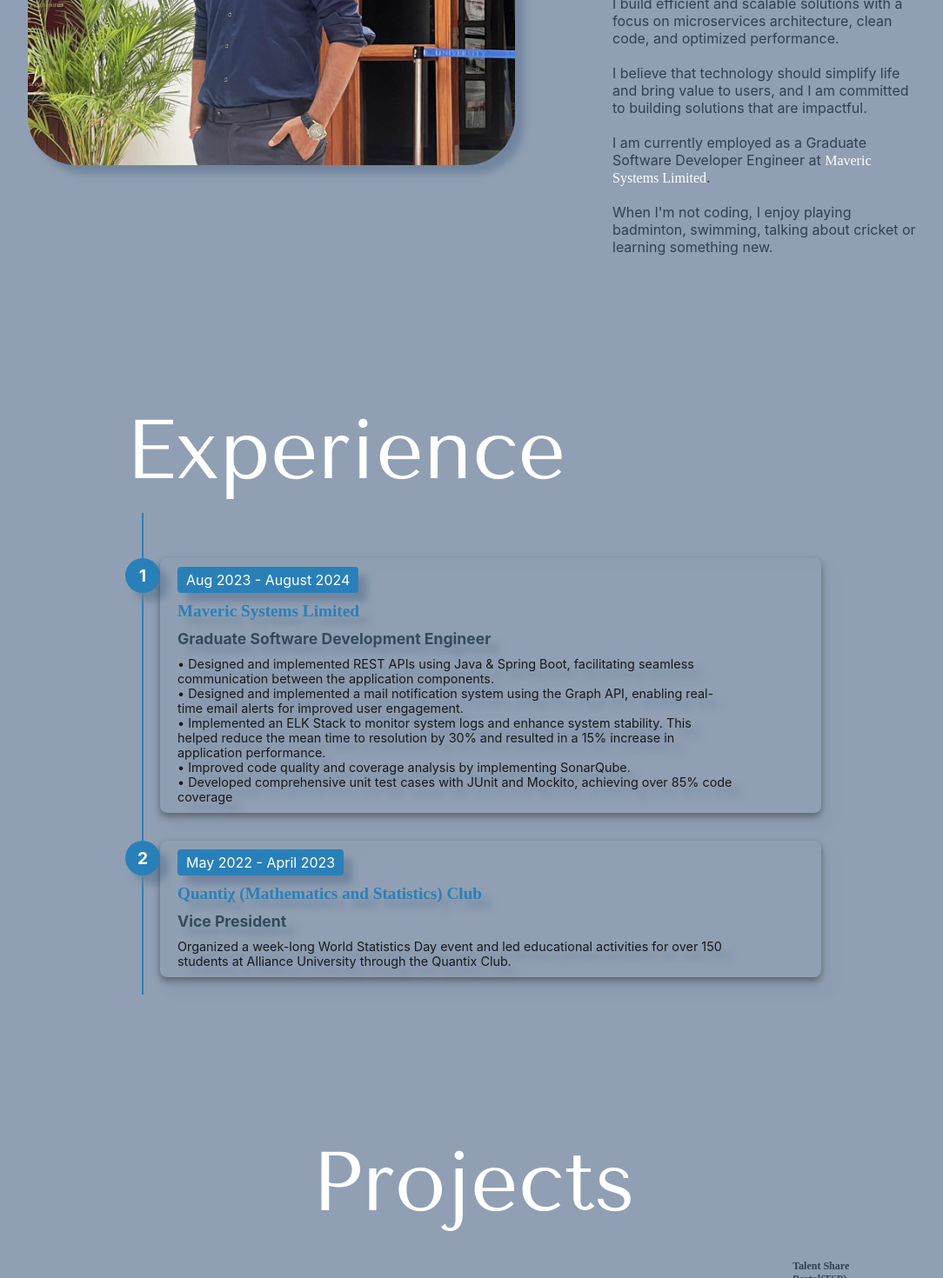
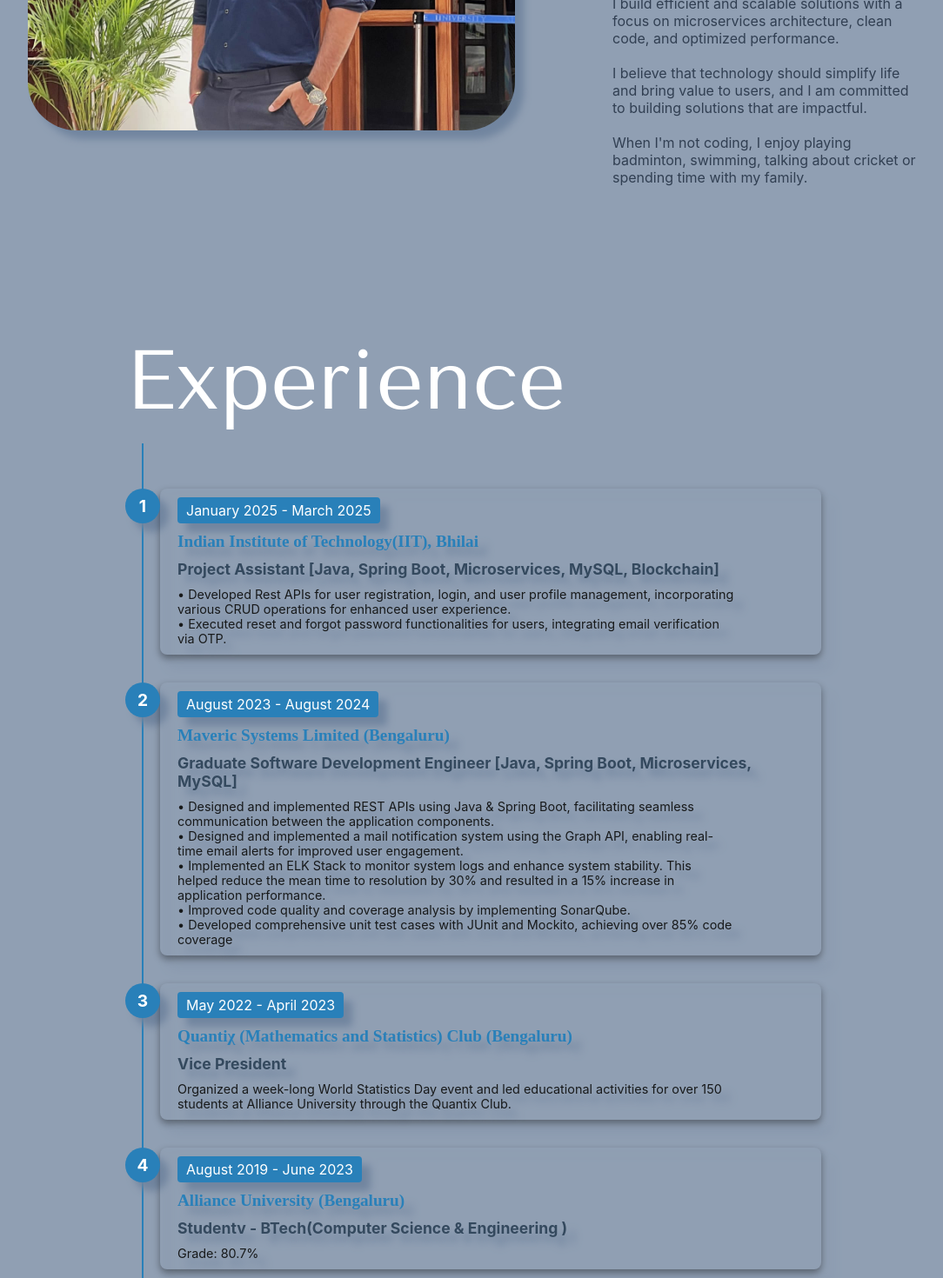
Before and after one commit to rahul2011421/rahul2011421.github.io, a React (Create React App) app: page / in a window 1280 px wide. Shown: the part 1330-2800 px from the top of the page at 87% size, without its empty margins (152-1236 px from the left). Built offline with nearby package versions, Linux system fonts and the light colour scheme; a web font is replaced by a local one.

Commit message:
updated experience section

```diff
--- a/src/App.js
+++ b/src/App.js
@@ -93,7 +93,7 @@ function App() {
           <section>
             <p id='intro-sent'>Hi, my name is</p>
             <h1>Rahul Yadav.</h1>
-            <p id='intro-p'>Hey, hii I’m a Software Developer with a strong passion for backend development. I find joy in bridging the gap between creativity and technology, turning innovative ideas into powerful software solutions. Thanks for visiting!!</p>
+            <p id='intro-p'>Hey, I’m a Software Developer with a strong passion for backend development. I find joy in bridging the gap between creativity and technology, turning innovative ideas into powerful software solutions. Thanks for visiting!!</p>
 
 
             <a class="status" href={res} target="_blank">
@@ -101,7 +101,7 @@ function App() {
             <div class="status__light__ring"></div>
             <div class="status__light__led"></div>
             </div>
-            <div class="status__message">Seeking new opportunities to apply my fullstack skills!</div>
+            <div class="status__message">Seeking new opportunities to apply my skills!</div>
             </a>
 
 
@@ -130,11 +130,11 @@ function App() {
               <br/>
               I believe that technology should simplify life and bring value to users, and I am committed to building solutions that are impactful.
               <br/>
+              {/* <br/>
+              I am currently employed as a Graduate Software Developer Engineer at <a class="underline-link" href="https://maveric-systems.com/" target="_blank">Maveric Systems Limited</a>.
+              <br/> */}
               <br/>
-              I am currently employed as a Graduate Software Developer Engineer at <a class="underline-link" href="https://maveric-systems.com/" target="_blank">Maveric Systems Limited</a>.
-              <br/>
-              <br/>
-              When I'm not coding, I enjoy playing badminton, swimming, talking about cricket or learning something new.
+              When I'm not coding, I enjoy playing badminton, swimming, talking about cricket or spending time with my family.
             </p>
           </section>
         </div>
@@ -146,14 +146,30 @@ function App() {
     <section id="exp-container">
         <h2>Experience</h2>
         <ul class="timeline">
-            <li class="timeline-item">
+        <li class="timeline-item">
                 <div class="timeline-icon">1</div>
                 <div class="timeline-content">
-                    <div class="job__time">Aug 2023 - August 2024</div>
+                    <div class="job__time">January 2025 - March 2025</div>
                     <div class="job__company">
-                        <a href="https://maveric-systems.com" target="_blank" rel="noopener noreferrer">Maveric Systems Limited</a>
+                        <a href="https://www.linkedin.com/school/iit-bhilai/" target="_blank" rel="noopener noreferrer">Indian Institute of Technology(IIT), Bhilai </a>
                     </div>
-                    <div class="job__position">Graduate Software Development Engineer</div>
+                    <div class="job__position">Project Assistant [Java, Spring Boot, Microservices, MySQL, Blockchain]</div>
+                    <div class="job__details">
+                        <p>• Developed Rest APIs for user registration, login, and user profile management, incorporating various CRUD operations
+                        for enhanced user experience.</p>
+                        <p>• Executed reset and forgot password functionalities for users, integrating email verification via OTP.</p>
+                    </div>
+                </div>
+            </li>
+
+            <li class="timeline-item">
+                <div class="timeline-icon">2</div>
+                <div class="timeline-content">
+                    <div class="job__time">August 2023 - August 2024</div>
+                    <div class="job__company">
+                        <a href="https://maveric-systems.com" target="_blank" rel="noopener noreferrer">Maveric Systems Limited (Bengaluru)</a>
+                    </div>
+                    <div class="job__position">Graduate Software Development Engineer [Java, Spring Boot, Microservices, MySQL]</div>
                     <div class="job__details"><p>• Designed and implemented REST APIs using Java & Spring Boot, facilitating seamless communication between the application components.</p>
                         <p>• Designed and implemented a mail notification system using the Graph API, enabling real-time email alerts for improved user engagement.</p>
                         <p>• Implemented an ELK Stack to monitor system logs and enhance system stability. This helped reduce the mean time to resolution by 30% and resulted in a 15% increase in application performance.</p>
@@ -162,17 +178,32 @@ function App() {
                     </div>
                 </div>
             </li>
+
             <li class="timeline-item">
-                <div class="timeline-icon">2</div>
+                <div class="timeline-icon">3</div>
                 <div class="timeline-content">
                     <div class="job__time">May 2022 - April 2023</div>
                     <div class="job__company">
-                        <a href="https://www.linkedin.com/company/quanti-%CF%87/" target="_blank" rel="noopener noreferrer">Quantiχ (Mathematics and Statistics) Club </a>
+                        <a href="https://www.linkedin.com/company/quanti-%CF%87/" target="_blank" rel="noopener noreferrer">Quantiχ (Mathematics and Statistics) Club (Bengaluru)</a>
                     </div>
                     <div class="job__position">Vice President</div>
                     <div class="job__details">
                         <p> Organized a week-long World Statistics Day event and led educational activities for over 150 students at Alliance
                         University through the Quantix Club.</p>
+                    </div>
+                </div>
+            </li>
+
+            <li class="timeline-item">
+                <div class="timeline-icon">4</div>
+                <div class="timeline-content">
+                    <div class="job__time">August 2019 - June 2023</div>
+                    <div class="job__company">
+                        <a href="https://www.alliance.edu.in/" target="_blank" rel="noopener noreferrer">Alliance University (Bengaluru)</a>
+                    </div>
+                    <div class="job__position">Studentv - BTech(Computer Science & Engineering ) </div>
+                    <div class="job__details">
+                        <p>Grade: 80.7%</p>
                     </div>
                 </div>
             </li>
```
Also changed, not shown: 1 other file (tests, documents, lock files or other folders).
